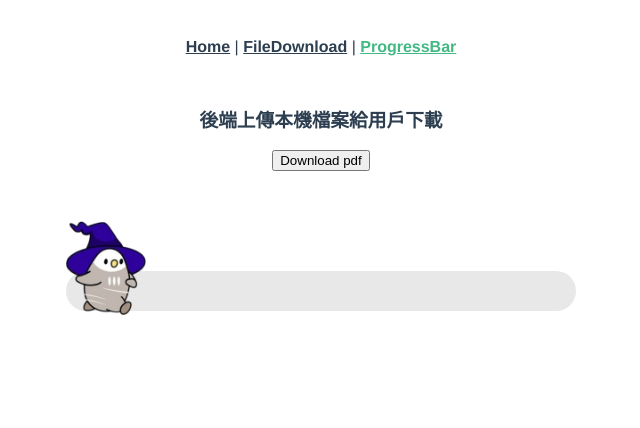
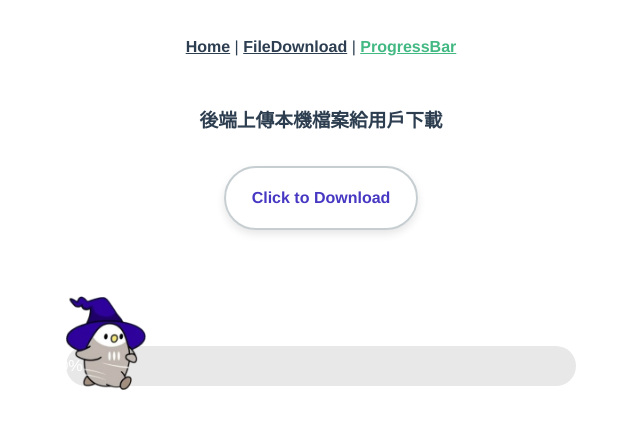
Before and after one commit to LUCY0299/fidown, a Vue app: page /ProgressBar in a window 1280 px wide. Shown: the top 428 px of the page, without its empty margins (319-959 px from the left). Built offline with nearby package versions, Linux system fonts and the light colour scheme.

Commit message:
FileBack download Amination

```diff
--- a/package.json
+++ b/package.json
@@ -23,7 +23,9 @@
     "@vue/cli-plugin-router": "^5.0.6",
     "@vue/cli-service": "~5.0.0",
     "eslint": "^7.32.0",
-    "eslint-plugin-vue": "^8.0.3"
+    "eslint-plugin-vue": "^8.0.3",
+    "sass": "^1.72.0",
+    "sass-loader": "^14.1.1"
   },
   "eslintConfig": {
     "root": true,
--- a/src/components/FileBack.vue
+++ b/src/components/FileBack.vue
@@ -1,11 +1,12 @@
 <template>
+  <div class="container">
     <div class="about">
       <h3>後端上傳本機檔案給用戶下載</h3>
     </div>
-    <div class="Filedisplay">
-      <button @click="downloadBackFiles">Download pdf</button>
-      <div v-if="downloadProgress">Progress: {{ downloadProgress }}%</div>
+    <div class="wrap">
+      <a class="btn-11" href="#" @click="downloadBackFiles">Click to Download</a>
     </div>
+  </div>
 </template>
 
 <script setup>
@@ -14,5 +15,109 @@ import { defineEmits } from 'vue';
 // 定義 emit
 const emit = defineEmits(['updateProgress']);
 // 傳遞 emit 給 useBackFiles 函數
-const { downloadBackFiles, downloadProgress } = useBackFiles(emit);
+const { downloadBackFiles,} = useBackFiles(emit);
 </script>
+
+<style scoped>
+
+.wrap{
+  display: flex;
+  justify-content: center;
+  align-items: center;
+  margin: 0 auto;
+  padding: 0 1rem;
+}
+
+
+
+.btn-11 {
+  position: relative;
+  display: block;
+  overflow: hidden;
+  width: 190px;
+  height: 60px;
+  max-width: 250px;
+  margin: 1rem auto;
+  border: 2px solid rgba(186, 196, 199, 0.822);
+  border-radius: 35px;
+  box-shadow: 0 4px 8px rgba(0, 0, 0, 0.1);
+
+  text-decoration: none;
+  font-weight: bold;
+  color: #4638c2;
+  display: flex;
+  justify-content: center;
+  align-items: center;
+}
+
+
+
+
+.btn-11:before,
+.btn-11:after {
+  content: '';
+  position: absolute;
+  top: 50%;
+  width: 20px;
+  height: 20px;
+  background-color: #4638c2;
+  border-radius: 50%;
+  z-index: -1;
+}
+
+.btn-11:before {
+  left: -20px;
+  transform: translate(-50%, -50%);
+}
+
+.btn-11:after {
+  right: -20px;
+  transform: translate(50%, -50%);
+}
+
+.btn-11:hover {
+  color: rgba(255, 255, 255, 0.75);
+}
+
+.btn-11:hover:before {
+  animation: criss-cross-left 0.8s both;
+  animation-direction: alternate;
+}
+
+.btn-11:hover:after {
+  animation: criss-cross-right 0.8s both;
+  animation-direction: alternate;
+}
+
+@keyframes criss-cross-left {
+  0% {
+    left: -20px;
+  }
+  50% {
+    left: 50%;
+    width: 20px;
+    height: 20px;
+  }
+  100% {
+    left: 50%;
+    width: 375px;
+    height: 375px;
+  }
+}
+
+@keyframes criss-cross-right {
+  0% {
+    right: -20px;
+  }
+  50% {
+    right: 50%;
+    width: 20px;
+    height: 20px;
+  }
+  100% {
+    right: 50%;
+    width: 375px;
+    height: 375px;
+  }
+}
+</style>
--- a/src/router/index.js
+++ b/src/router/index.js
@@ -37,15 +37,16 @@ export function useBackFiles(emit){
   const downloadBackFiles = async () => {
     try{
       const response = await axios.get('http://localhost:3000/download-pdf' , {
-        responseType: 'blob',  //以Blob形式接收響應數據
+        responseType: 'blob',  //以二進制形式接收響應數據
         onDownloadProgress: progressEvent => {
             const total = progressEvent.total;
             const current = progressEvent.loaded;
             // 计算当前下载进度
             const progress = Math.floor((current / total) * 100);
             downloadProgress.value = progress;
-            // 發射事件，傳遞目前下載進度
-            emit('updateProgress' , progress);
+            /* console.log(progress); */
+
+            emit('updateProgress' , progress);// 發射事件，傳遞目前下載進度
         }
 
       });
--- a/src/views/FileDownload.vue
+++ b/src/views/FileDownload.vue
@@ -1,9 +1,17 @@
 <template>
-    <FileoneView />
-    <FileBack />
+    <div class="container">
+        <FileoneView />
+        <FileBack />
+    </div>
 </template>
 
 <script setup>
 import FileoneView from '@/components/FileoneView.vue';
 import FileBack from '@/components/FileBack.vue';
 </script>
+
+<style scoped>
+.container{
+  background-color: #eeeeee;
+}
+</style>
--- a/src/views/ProgressBar.vue
+++ b/src/views/ProgressBar.vue
@@ -5,7 +5,9 @@
   <div class="Pcontainer">
     <div class="progress">
       <img src="@/assets/character.png" class="progress-image" :style= "{ left: progressWidth + '%' }" >
-      <div class="progress-value" :style="{ width: progressWidth + '%' }"></div>
+      <div class="progress-value" :style="{ width: progressWidth + '%' }">
+        <span class="progress-text">{{ Math.floor(progressWidth) }}%</span>
+      </div>
     </div>
   </div>
 </template>
@@ -32,17 +34,19 @@ function smoothUpdate(progress) {
     const fraction = Math.min(elapsed / duration, 1);
 
     // 使用线性插值计算当前进度
-    progressWidth.value = start + (end - start) * fraction;
+    progressWidth.value = Math.floor(start + (end - start) * fraction);
 
     if (elapsed < duration) {
       requestAnimationFrame(update);
     }
+
   }
 
   requestAnimationFrame(update);
 }
 
 function handleProgressUpdate(progress){
+
   smoothUpdate(progress);
 }
 
@@ -77,15 +81,31 @@ function handleProgressUpdate(progress){
   background: #4638c2;
   height: 30px;
   width: 0;
-  transition: none;
+
+  position: relative; /* 定位相对，以便子元素可以正确定位 */
 }
 .progress-image{
   position: absolute;
   top: -50px; /* 根據需要調整，使圖片顯示在進度條上方 */
   left: 0; /* 初始位置 */
-  transition: none; /* 平滑過渡效果 */
+  animation: walking 0.5s ease-in-out infinite;
   width: 80px;
   height: auto;
 }
-
+.progress-text {
+  color: white; /* 文字顏色 */
+  position: absolute; /* 絕對定位 */
+  top: 50%; /* 垂直居中 */
+  left: 50%; /* 水平居中 */
+  transform: translate(-50%, -50%); /* 確保文字完全居中 */
+  user-select: none; /* 防止選中文字 */
+}
+/* @keyframes walking {
+  0%, 100% {
+    transform: translateY(0);
+  }
+  50% {
+    transform: translateY(-5px);
+  }
+} */
 </style>
```
Also changed, not shown: src/assets/stand.png (added), 1 other file (tests, documents, lock files or other folders).
